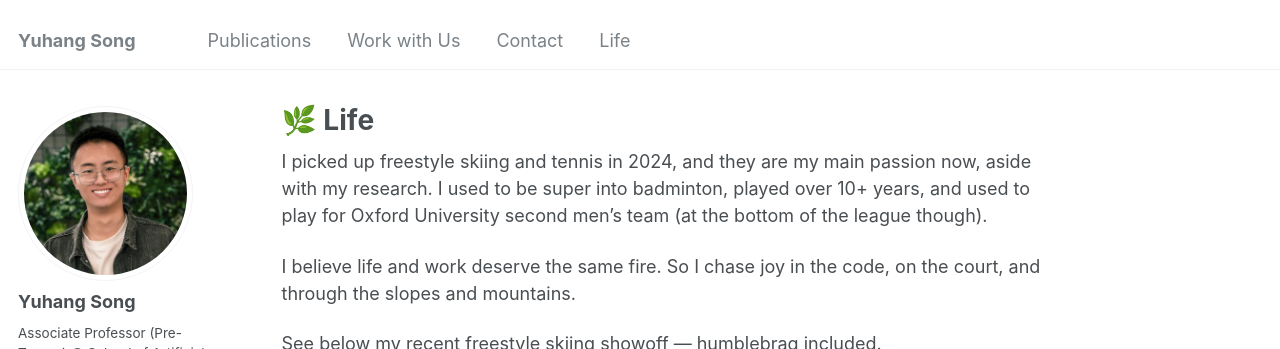
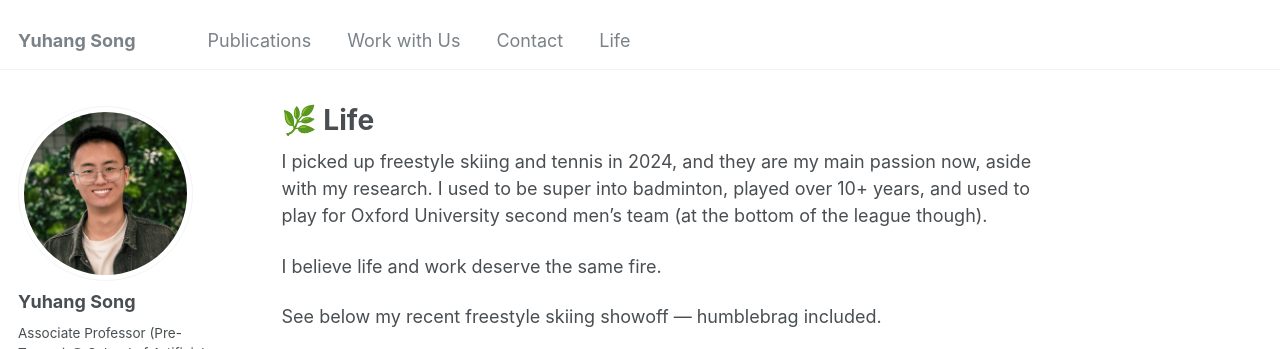
Before and after one commit to YuhangSong/YuhangSong.github.io, a Jekyll site: the page built from _pages/life.md, in a window 1280 px wide and 1159 px high, cut to the strip 0-349 px from the top of the window. Built offline with Jekyll 4.4.1, drawn with Linux system fonts in a browser that asks for light colours; some web fonts are replaced.

Commit message:
update life.md

```diff
--- a/_pages/life.md
+++ b/_pages/life.md
@@ -10,7 +10,8 @@ redirect_from:
 I picked up freestyle skiing and tennis in 2024, and they are my main passion now, aside with my research.
 I used to be super into badminton, played over 10+ years, and used to play for Oxford University second men's team (at the bottom of the league though).
 
-I believe life and work deserve the same fire. So I chase joy in the code, on the court, and through the slopes and mountains.
+I believe life and work deserve the same fire.
+<!-- So I chase joy in the code, on the court, and through the slopes and mountains. -->
 
 See below my recent freestyle skiing showoff — humblebrag included.
 
```
